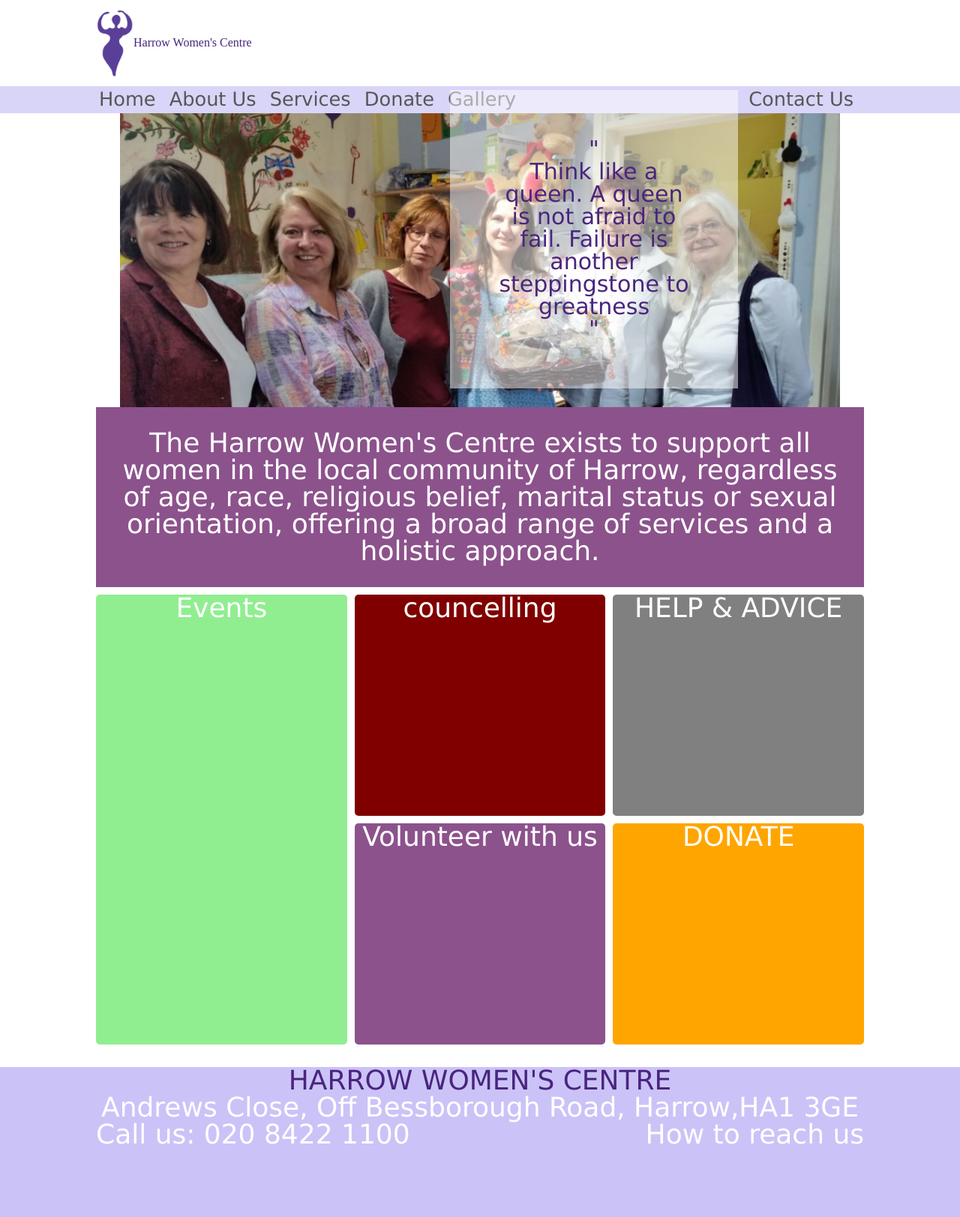
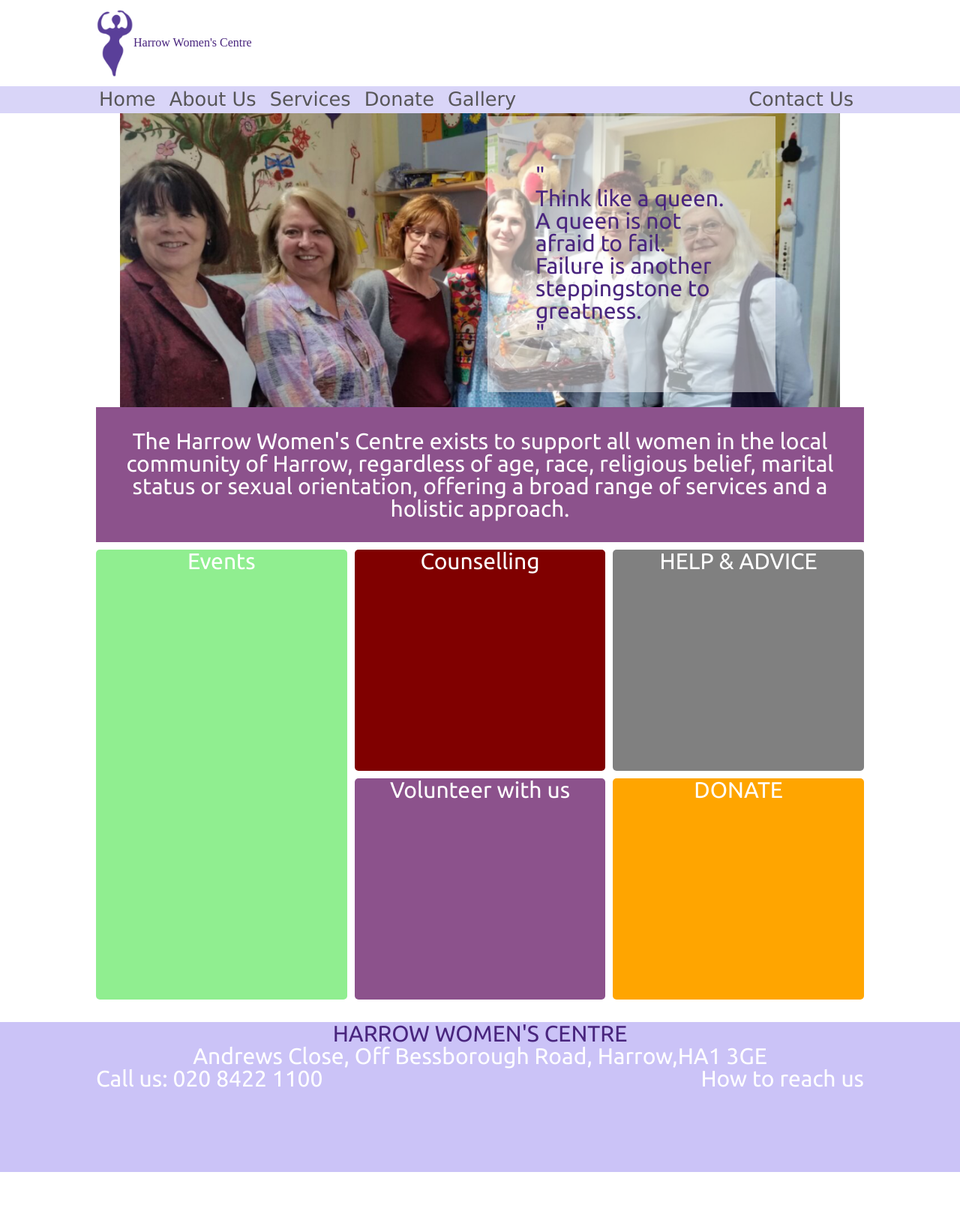
Before and after one commit to tansaku/harrow-womens-centre, a Jekyll site: the page built from index.html, in a window 1280 px wide. Shown: the whole page at 75% size. Built offline with Jekyll 4.4.1, drawn with Linux system fonts in a browser that asks for light colours; after the commit the page ends 1563 px from its top, so only the background shows below that.

Commit message:
added ubuntu font, slider heading moved to outside slider holder & set top, left &  max-height properties

```diff
--- a/_includes/grid.html
+++ b/_includes/grid.html
@@ -1,6 +1,6 @@
 <section class="grid">
 	<div class="box events">Events</div>
-	<div class="box councelling">councelling</div>
+	<div class="box counselling">Counselling</div>
 	<div class="box advice">HELP & ADVICE</div>
 	<div class="box volunteer">Volunteer with us</div>
 	<div class="box donate">DONATE</div>
--- a/_includes/slider.html
+++ b/_includes/slider.html
@@ -1,19 +1,11 @@
 <section class="slider">
-
 	<div class="slider__holder">
-
 		<div class="slider_element slider_element--1">
-
 		</div>
-
 		<div class="slider_element slider_element--2">
-	<!--   <h2 class="slider__heading">"Heading 2"</h2> -->
 		</div>
-
 		<div class="slider_element slider_element--3">
-	<!-- 	 <h3 class="slider__heading">heading 3</h3> -->
 		</div>
-
 	</div>
-<h1 class="slider__heading">"<br>Think like a queen. A queen is not afraid to fail. Failure is another steppingstone to greatness<br>"</h1>
+<h1 class="slider__heading">"<br>Think like a queen. A queen is not afraid to fail. Failure is another steppingstone to greatness.<br>"</h1>
 </section>
--- a/_layouts/default.html
+++ b/_layouts/default.html
@@ -4,6 +4,7 @@
   <head>
     <meta charset="utf-8">
     <title>{{ site.title }}</title>
+    <link rel="stylesheet" type="text/css" href="//fonts.googleapis.com/css?family=Ubuntu" /> <!-- why a apace -->
     <link rel="stylesheet" type="text/css" href="assets/css/reset.css">
     <link rel="stylesheet" type="text/css" href="assets/css/base.css">
     <link rel="stylesheet" type="text/css" href="assets/css/header.css">
--- a/assets/css/base.css
+++ b/assets/css/base.css
@@ -1,8 +1,8 @@
 section {
 	color: white;
-	font-family: Lucida Grande;
-	font-size: 36px;
+	font-family: Ubuntu;
+	font-size: 30px;
 	text-align: center;
 	margin: auto;
-		width: 80%;
+	width: 80%;
 }
--- a/assets/css/grid.css
+++ b/assets/css/grid.css
@@ -14,7 +14,7 @@
 	/*grid-area: 1 / 1 / span 1 / span 2;*/
 }
 
-.councelling {
+.counselling {
 	background-color: maroon;
 }
 
--- a/assets/css/slider.css
+++ b/assets/css/slider.css
@@ -42,15 +42,19 @@
 }
 
 .slider__heading {
+/*  height: 340px;*/
   width: 30%;
-  margin: 0 10% 0 auto;
+  margin: 5px 10% 5px auto;
   padding: 5%;
   background-color: rgba(255, 255, 255, .5);
 /*  text-shadow: 0px 0px 10px rgba(0,0,0,.6);*/
-  font-family: Lucida Grande;
+/*  font-family: Lucida Grande;*/
   font-size: 30px;
+  max-height: 380px;
   position: absolute;
-  top: 120px;
-  left: 600px;
- /* float: right;*/
+  top: 150px;
+  left: 650px;
+/*  float: right;*/
+  overflow: hidden;
+  text-align: left;
 }
```
